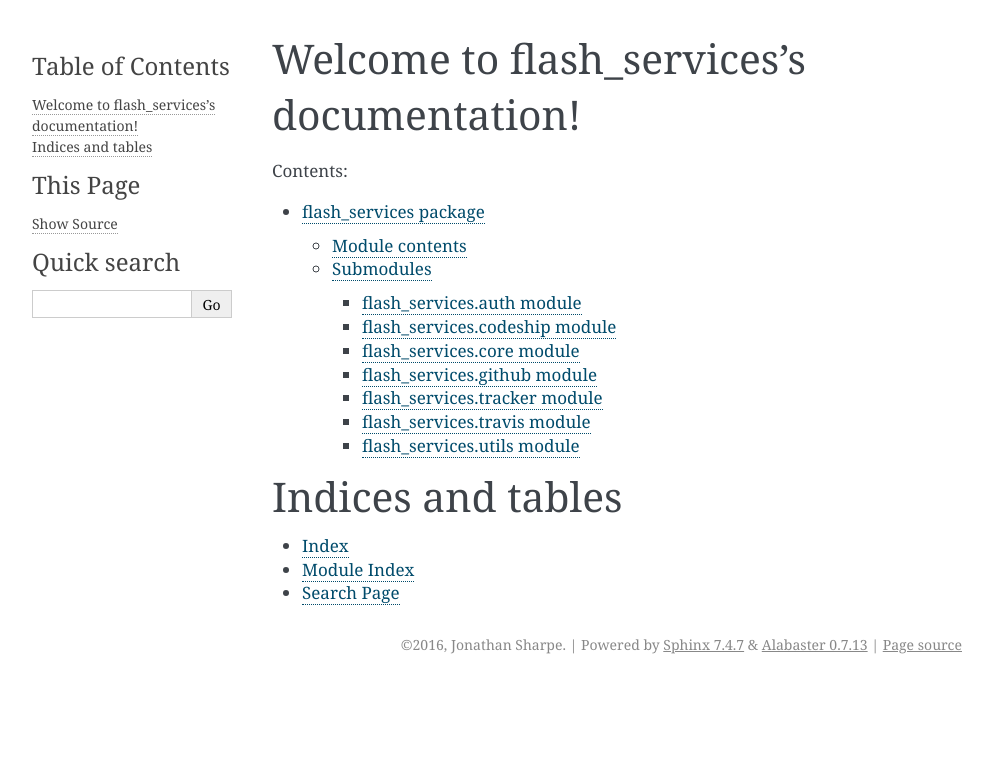
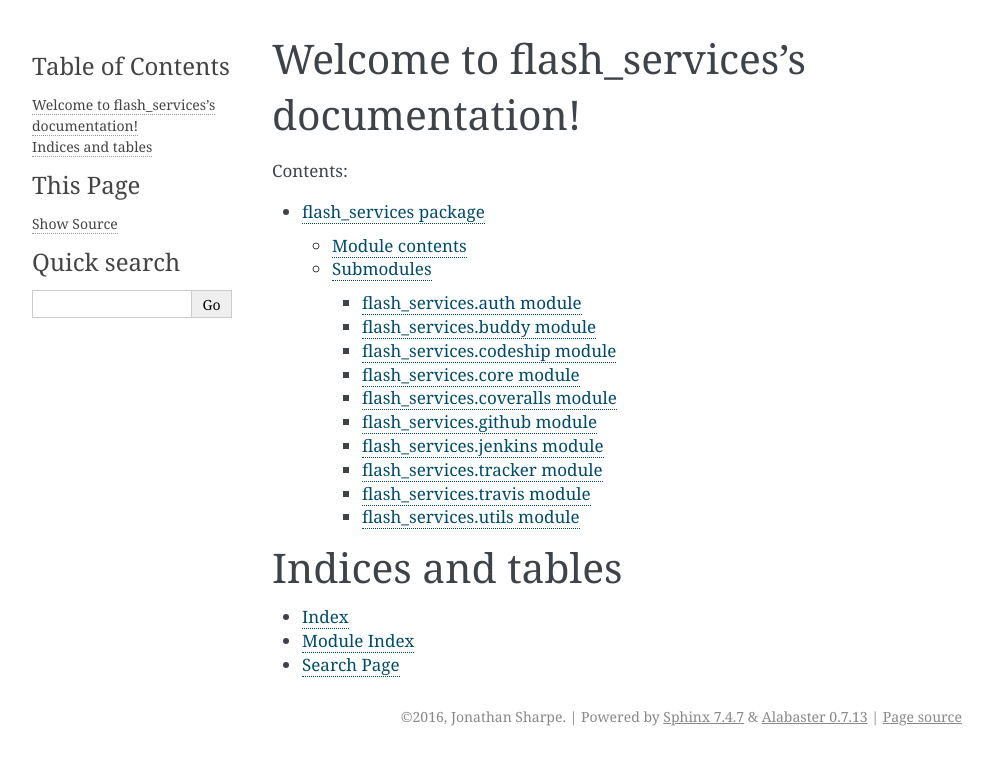
Before and after one commit to textbook/flash_services, a Sphinx documentation site: the page built from docs/index.rst, in a window 1280 px wide. Shown: the top 765 px of the page, without its empty margins (148-1141 px from the left). Built offline with Sphinx 7.4.7, drawn with Linux system fonts in a browser that asks for light colours.

```diff
--- a/docs/flash_services.rst
+++ b/docs/flash_services.rst
@@ -19,6 +19,14 @@ flash_services.auth module
     :undoc-members:
     :show-inheritance:
 
+flash_services.buddy module
+***************************
+
+.. automodule:: flash_services.buddy
+    :members:
+    :undoc-members:
+    :show-inheritance:
+
 flash_services.codeship module
 ******************************
 
@@ -34,10 +42,25 @@ flash_services.core module
     :undoc-members:
     :show-inheritance:
 
+flash_services.coveralls module
+*******************************
+.. automodule:: flash_services.coveralls
+    :members:
+    :undoc-members:
+    :show-inheritance:
+
 flash_services.github module
 ****************************
 
 .. automodule:: flash_services.github
+    :members:
+    :undoc-members:
+    :show-inheritance:
+
+flash_services.jenkins module
+*****************************
+
+.. automodule:: flash_services.jenkins
     :members:
     :undoc-members:
     :show-inheritance:
```
Also changed, not shown: README.rst (+8 -4 lines), 1 other file.
